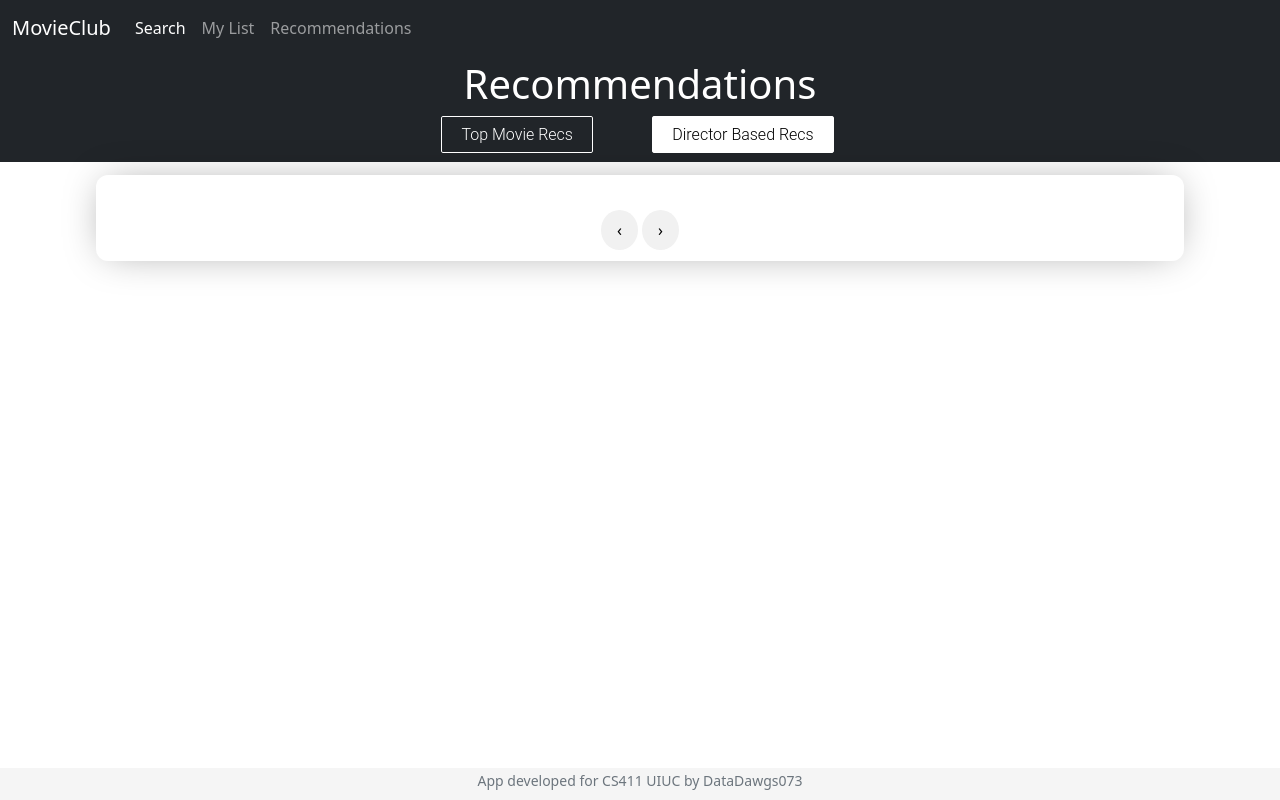
After one commit to farisab2/CS411-Movie-Recommender, a Flask app: template app/templates/recommendations2.html in a window 1280 px wide. The commit adds this page. Run offline with Flask 2, Linux system fonts and the light colour scheme; the template is opened without the code that fills it, so the values that code supplies are empty.

Commit message:
styling and html

```diff
--- a/app/static/styles/custom.css
+++ b/app/static/styles/custom.css
@@ -64,3 +64,144 @@ hr {
 .update {
     width: 10%;
 }
+
+a.button#recsInactive{
+    display:inline-block;
+    padding:0.35em 1.2em;
+    border:0.1em solid #FFFFFF;
+    margin:0 0.3em 0.3em 0;
+    border-radius:0.12em;
+    box-sizing: border-box;
+    text-decoration:none;
+    font-family:'Roboto',sans-serif;
+    font-weight:300;
+    color:#FFFFFF;
+    text-align:center;
+    background-color: Transparent;
+    transition: all 0.2s;
+}
+
+a.button#recsInactive:hover{
+    color:#000000;
+    background-color:#FFFFFF;
+}
+
+a.button#recsInactive:active{
+    color:#BBBBBB;
+    border-color:#BBBBBB;
+}
+
+
+a.button#recsActive{
+    display:inline-block;
+    padding:0.35em 1.2em;
+    border:0.1em solid #FFFFFF;
+    margin:0 0.3em 0.3em 0;
+    border-radius:0.12em;
+    box-sizing: border-box;
+    text-decoration:none;
+    font-family:'Roboto',sans-serif;
+    font-weight:300;
+    color: black;
+    text-align:center;
+    background-color: #FFFFFF;
+    transition: all 0.2s;
+}
+
+a.button#recsActive:disabled{
+    color:#FFFFFF;
+    background-color:#000000;
+}
+
+button#recsActive:active{
+    color:#BBBBBB;
+    border-color:#BBBBBB;
+}
+
+span#recs{
+    margin-left:50px;
+}
+
+a.button#nextprev{
+    text-decoration: none;
+    display: inline-block;
+    padding: 8px 16px;
+    border-radius: 50%;
+    background-color: #f1f1f1;
+    color: black;
+}
+
+a.button#nextprev:hover {
+    background-color: #ddd;
+    color: black;
+  }
+
+
+
+.leaderboard {
+    width: 85%;
+    border-radius: 12px;
+    margin-left: auto;
+    margin-top: 1%;
+    margin-right: auto;
+    box-shadow: 0 0 40px -10px rgba(0, 0, 0, 0.4);
+  }
+
+  .leaderboard__profiles {
+    background-color: #fff;
+    border-radius: 12px 12px 12px 12px;
+    padding: 15px 15px 20px;
+    display: grid;
+    align-items: center;
+    width: 90%;
+    height: 100%;
+    row-gap: 18px;
+    margin-top: 1%;
+    margin-left: auto;
+    margin-right: auto;
+  }
+  .leaderboard__profile {
+    display: grid;
+    grid-template-columns: 1fr 3fr 1fr;
+    align-items: center;
+    padding: 10px 30px 10px 10px;
+    overflow: hidden;
+    border-radius: 10px;
+    box-shadow: 0 5px 7px -1px rgba(51, 51, 51, 0.23);
+    cursor: pointer;
+    transition: transform 0.25s cubic-bezier(0.7, 0.98, 0.86, 0.98), box-shadow 0.25s cubic-bezier(0.7, 0.98, 0.86, 0.98);
+    background-color: #FAFAFA;
+    width: 100%;
+
+  }
+  .leaderboard__profile:hover {
+    transform: scale(1.1);
+    box-shadow: 0 9px 47px 11px rgba(51, 51, 51, 0.18);
+  }
+  .leaderboard__picture {
+    max-width: 100%;
+    width: 60px;
+    border-radius: 50%;
+    box-shadow: 0 0 0 10px #ebeef3, 0 0 0 22px #f3f4f6;
+  }
+  .leaderboard__name {
+    color: #979cb0;
+    font-weight: 600;
+    font-size: 20px;
+    letter-spacing: 0.64px;
+    margin-left: 12px;
+  }
+  .leaderboard__value {
+    color: #35d8ac;
+    font-weight: 700;
+    font-size: 34px;
+    text-align: right;
+
+  }
+  .leaderboard__value > span {
+    opacity: 0.8;
+    font-weight: 600;
+    font-size: 13px;
+    margin-left: 3px;
+
+  }
--- /dev/null
+++ b/app/templates/recommendations2.html
@@ -0,0 +1,172 @@
+<!DOCTYPE html>
+
+<html>
+
+<head>
+    <title>Movie Recommendations</title>
+
+    <meta charset="utf-8">
+    <meta name="viewport" content="width=device-width, initial-scale=1">
+
+    <link rel="icon" href="{{ url_for('static', filename='img/cs.ico') }}">
+    <link href="https://cdn.jsdelivr.net/npm/bootstrap@5.0.0-beta2/dist/css/bootstrap.min.css" rel="stylesheet"
+        integrity="sha384-BmbxuPwQa2lc/FVzBcNJ7UAyJxM6wuqIj61tLrc4wSX0szH/Ev+nYRRuWlolflfl" crossorigin="anonymous">
+
+    <link rel="stylesheet" href="https://cdnjs.cloudflare.com/ajax/libs/font-awesome/5.15.3/css/all.css">
+    <link rel="stylesheet" href="{{ url_for('static', filename='styles/custom.css') }}">
+    <svg style="display: none" xmlns="http://www.w3.org/2000/svg" width="24" height="24" viewBox="0 0 24 24"><path d="M12 .587l3.668 7.568 8.332 1.151-6.064 5.828 1.48 8.279-7.416-3.967-7.417 3.967 1.481-8.279-6.064-5.828 8.332-1.151z"/></svg>
+</head>
+<style>
+    .star-rating input {
+        display: none;
+    }
+
+    .star-rating>label {
+        width: 30px;
+        height: 30px;
+        font-size: 30px;
+        color: orange;
+    }
+
+    .star-rating label::before {
+        content: "\2605";
+        position: absolute;
+        line-height: 26px;
+        color: orange;
+    }
+
+    .star-rating {
+        display: flex;
+        align-items: center;
+        width: 160px;
+        flex-direction: row-reverse;
+    }
+</style>
+
+<body>
+
+    <nav class="navbar navbar-expand-lg navbar-dark bg-dark .h-100">
+        <div class="container-fluid">
+            <a class="navbar-brand" href="/">MovieClub</a>
+            <button class="navbar-toggler" type="button" data-bs-toggle="collapse" data-bs-target="#navbarNavDropdown"
+                aria-controls="navbarNavDropdown" aria-expanded="false" aria-label="Toggle navigation">
+                <span class="navbar-toggler-icon"></span>
+            </button>
+            <div class="collapse navbar-collapse" id="navbarNavDropdown">
+                <ul class="navbar-nav">
+                    <li class="nav-item">
+                        <a class="nav-link active" aria-current="page" href="/search">Search</a>
+                    </li>
+                    <li class="nav-item">
+                        <a class="nav-link" href="/rate">My List</a>
+                    </li>
+                    <li class="nav-item">
+                        <a class="nav-link" href="/recommendations.html/">Recommendations</a>
+                    </li>
+                </ul>
+            </div>
+        </div>
+
+        </div>
+    </nav>
+    <div class="p-1 text-white bg-dark center">
+        <div class="container .d-flex align-items-center">
+            <h1 style="text-align: center;">Recommendations</h2>
+                <div style="text-align: center;">
+                    <a href="/recommendations.html/" id = "recsInactive" class="button">Top Movie Recs</a>
+                    <span id = "recs" class="spacing">
+                        <a href="/recommendations2.html/" id = "recsActive" class="button">Director Based Recs</a>
+                    </span>
+                </div>
+
+        </div>
+    </div>
+
+
+    <article class="leaderboard align-items-center">
+        <main class="leaderboard__profiles align-items-center">
+
+
+
+            <!-- <script>
+                var x ="", i,y="";
+                for (i=0; i<=2; i++) {
+                    yt = items[i].Title
+                    yr = items[i].averageRating
+                    document.body.innerHTML +=  "<article id = 'mytest' class='leaderboard__profile align-items-center'> <img src='https://png.pngtree.com/png-clipart/20210115/ourmid/pngtree-video-camera-movie-clipart-cartoon-style-png-image_2736279.jpg' alt='Movie' class='leaderboard__picture'><span class='leaderboard__name'>'yt'</span><span class='leaderboard__value'>yr<span>/10</span></span>"
+                }
+
+            </script> -->
+
+
+            {% for item in items %}
+                <article class="leaderboard__profile align-items-center">
+                <img src="https://png.pngtree.com/png-clipart/20210115/ourmid/pngtree-video-camera-movie-clipart-cartoon-style-png-image_2736279.jpg" alt="Movie" class="leaderboard__picture">
+                <span class="leaderboard__name">"{{item.Title}}"</span>
+                <span class="leaderboard__value">{{item.averageRating}}<span>/10</span></span>
+            </article>
+            {% endfor %}
+
+            <!-- <article class="leaderboard__profile align-items-center">
+            <img src="https://png.pngtree.com/png-clipart/20210115/ourmid/pngtree-video-camera-movie-clipart-cartoon-style-png-image_2736279.jpg" alt="Movie" class="leaderboard__picture">
+            <span class="leaderboard__name">"{{items[1].Title}}"</span>
+            <span class="leaderboard__value">{{items[1].averageRating}}<span>/10</span></span>
+            </article>
+
+            <article class="leaderboard__profile align-items-center">
+            <img src="https://png.pngtree.com/png-clipart/20210115/ourmid/pngtree-video-camera-movie-clipart-cartoon-style-png-image_2736279.jpg" alt="Movie" class="leaderboard__picture">
+            <span class="leaderboard__name">"{{items[2].Title}}"</span>
+            <span class="leaderboard__value">{{items[2].averageRating}}<span>/10</span></span>
+            </article>
+
+            <article class="leaderboard__profile align-items-center">
+            <img src="https://png.pngtree.com/png-clipart/20210115/ourmid/pngtree-video-camera-movie-clipart-cartoon-style-png-image_2736279.jpg" alt="Movie" class="leaderboard__picture">
+            <span class="leaderboard__name">"{{items[0].Title}}"</span>
+            <span class="leaderboard__value">{{items[0].averageRating}}<span>/10</span></span>
+            </article>
+
+            <article class="leaderboard__profile align-items-center">
+            <img src="https://png.pngtree.com/png-clipart/20210115/ourmid/pngtree-video-camera-movie-clipart-cartoon-style-png-image_2736279.jpg" alt="Movie" class="leaderboard__picture">
+            <span class="leaderboard__name">"{{items[0].Title}}"</span>
+            <span class="leaderboard__value">{{items[0].averageRating}}<span>/10</span></span>
+            </article>
+
+            <article class="leaderboard__profile align-items-center">
+            <img src="https://png.pngtree.com/png-clipart/20210115/ourmid/pngtree-video-camera-movie-clipart-cartoon-style-png-image_2736279.jpg" alt="Movie" class="leaderboard__picture">
+            <span class="leaderboard__name">"{{items[0].Title}}"</span>
+            <span class="leaderboard__value">{{items[0].averageRating}}<span>/10</span></span>
+            </article>
+
+            <article class="leaderboard__profile align-items-center">
+            <img src="https://png.pngtree.com/png-clipart/20210115/ourmid/pngtree-video-camera-movie-clipart-cartoon-style-png-image_2736279.jpg" alt="Movie" class="leaderboard__picture">
+            <span class="leaderboard__name">"{{items[0].Title}}"</span>
+            <span class="leaderboard__value">{{items[0].averageRating}}<span>/10</span></span>
+            </article> -->
+
+
+        </main>
+        <div style ="text-align: center; padding-bottom: 1%;";>
+            <a href="/recommendations.html/" id = "nextprev" class="button">&#8249;</a>
+            <a href="/recommendations.html/" id = "nextprev" class="button">&#8250;</a>
+        </div>
+    </article>
+
+
+
+
+
+    <footer class="footer">
+        <div class="container">
+            <p class="text-muted" style="text-align: center;"><small>App developed for CS411 UIUC by
+                    DataDawgs073</small></p>
+        </div>
+    </footer>
+</body>
+
+<script src="https://ajax.googleapis.com/ajax/libs/jquery/3.6.0/jquery.min.js"></script>
+<script src="https://cdn.jsdelivr.net/npm/bootstrap@5.0.0-beta2/dist/js/bootstrap.bundle.min.js"
+    integrity="sha384-b5kHyXgcpbZJO/tY9Ul7kGkf1S0CWuKcCD38l8YkeH8z8QjE0GmW1gYU5S9FOnJ0"
+    crossorigin="anonymous"></script>
+<script src="{{ url_for('static', filename='script/modal.js') }}"></script>
+
+</html>
```
Also changed, not shown: app/database.py (+38 -0 lines), app/routes.py (+7 -1 lines).
